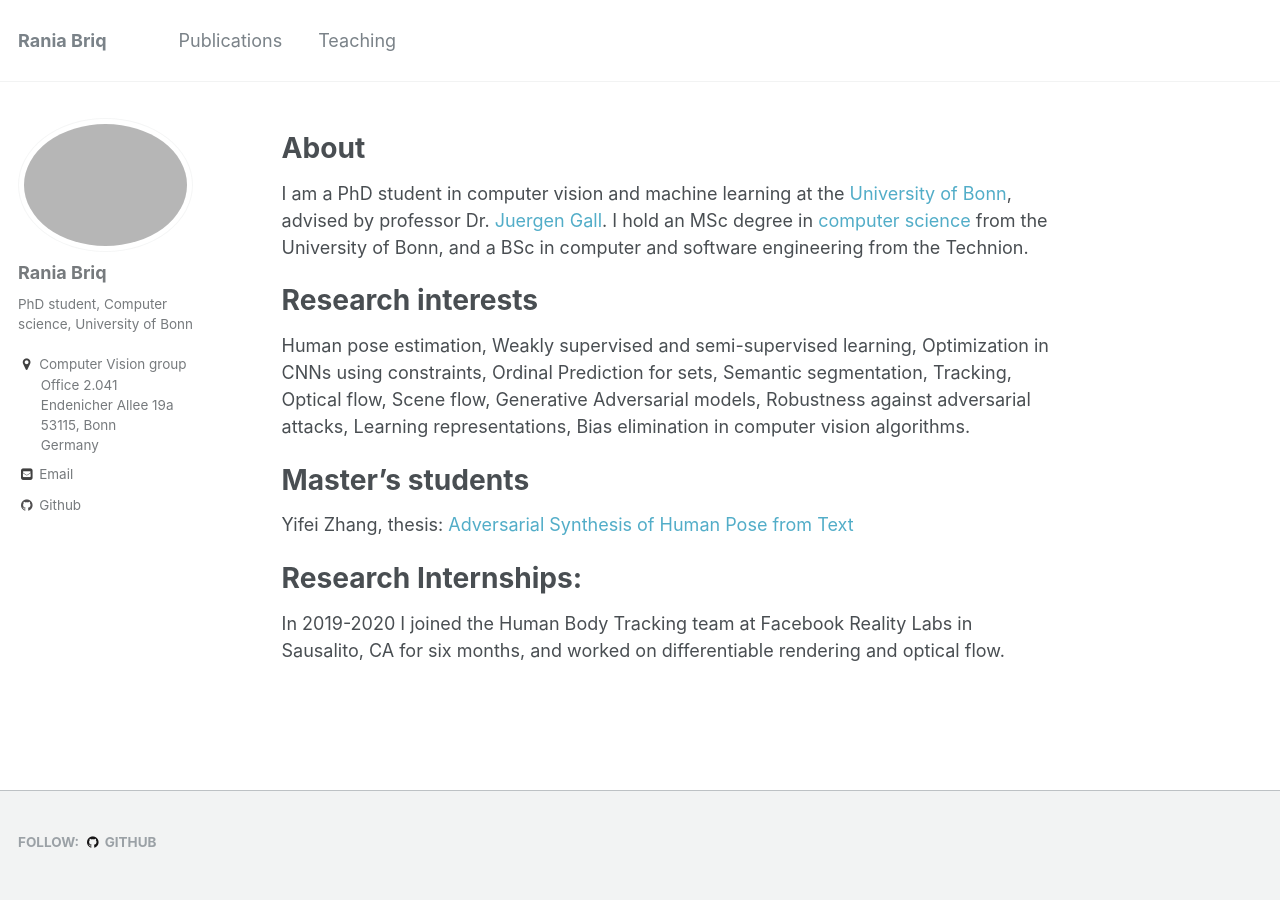
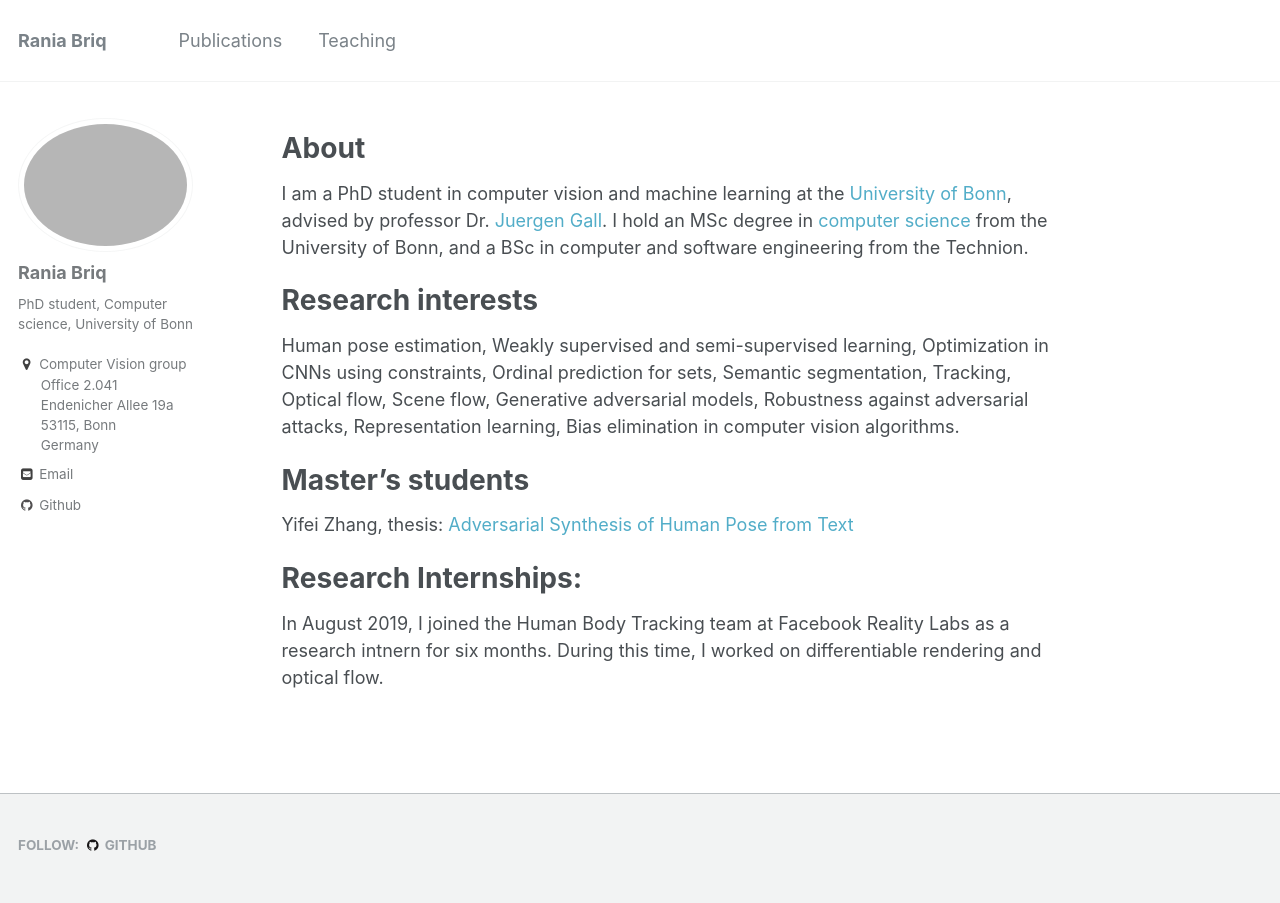
Before and after one commit to briqr/briqr.github.io, a Jekyll site: the page built from _pages/about.md, in a window 1280 px wide. Built offline with Jekyll 4.4.1, drawn with Linux system fonts in a browser that asks for light colours.

Commit message:
Update about.md

```diff
--- a/_pages/about.md
+++ b/_pages/about.md
@@ -20,7 +20,7 @@ I am a PhD student in computer vision and machine learning at the [University of
 
 Research interests
 ======
-Human pose estimation, Weakly supervised and semi-supervised learning, Optimization in CNNs using constraints, Ordinal Prediction for sets, Semantic segmentation, Tracking, Optical flow, Scene flow, Generative Adversarial models, Robustness against adversarial attacks, Learning representations, Bias elimination in computer vision algorithms.
+Human pose estimation, Weakly supervised and semi-supervised learning, Optimization in CNNs using constraints, Ordinal prediction for sets, Semantic segmentation, Tracking, Optical flow, Scene flow, Generative adversarial models, Robustness against adversarial attacks, Representation learning, Bias elimination in computer vision algorithms.
 
 Master's students
 ======
@@ -29,4 +29,4 @@ Yifei Zhang, thesis: [Adversarial Synthesis of Human Pose from Text](https://arx
 
 Research Internships:
 ======
-In 2019-2020 I joined the Human Body Tracking team at Facebook Reality Labs in Sausalito, CA for six months, and worked on differentiable rendering and optical flow.
+In August 2019, I joined the Human Body Tracking team at Facebook Reality Labs as a research intnern for six months. During this time, I worked on differentiable rendering and optical flow.
```
